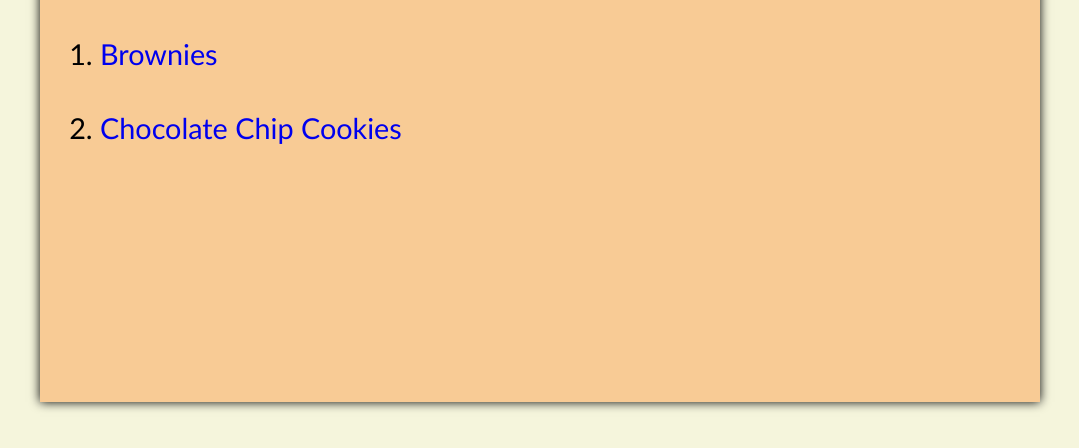
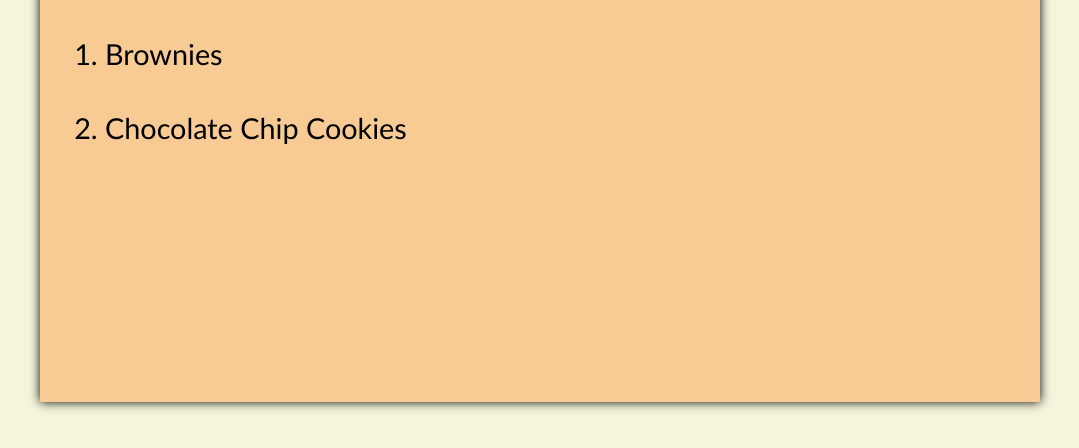
Before and after one commit to federico-palma/odin-recipes, a plain HTML site: page index.html in a window 1280 px wide. Shown: the part 106-554 px from the top of the page, without its empty margins (100-1179 px from the left). Drawn offline with Linux system fonts and the light colour scheme.

Commit message:
Small styling fix

```diff
--- a/style.css
+++ b/style.css
@@ -23,10 +23,15 @@ main {
 
 a {
     text-decoration: none;
+    color: black;
 }
 
 a:visited {
     color: black;
+}
+
+li {
+    margin: 5px;
 }
 
 .recipe-item {
```
